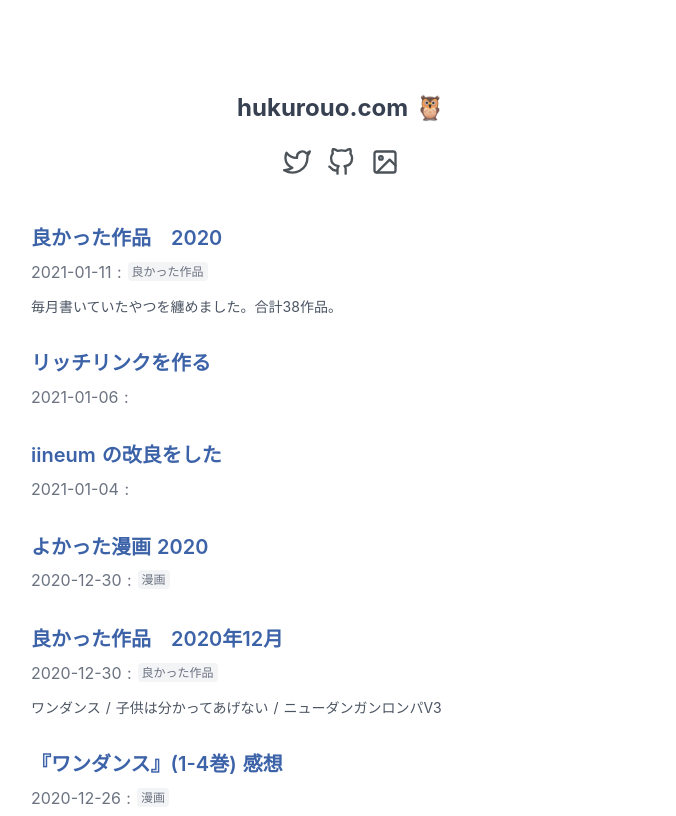
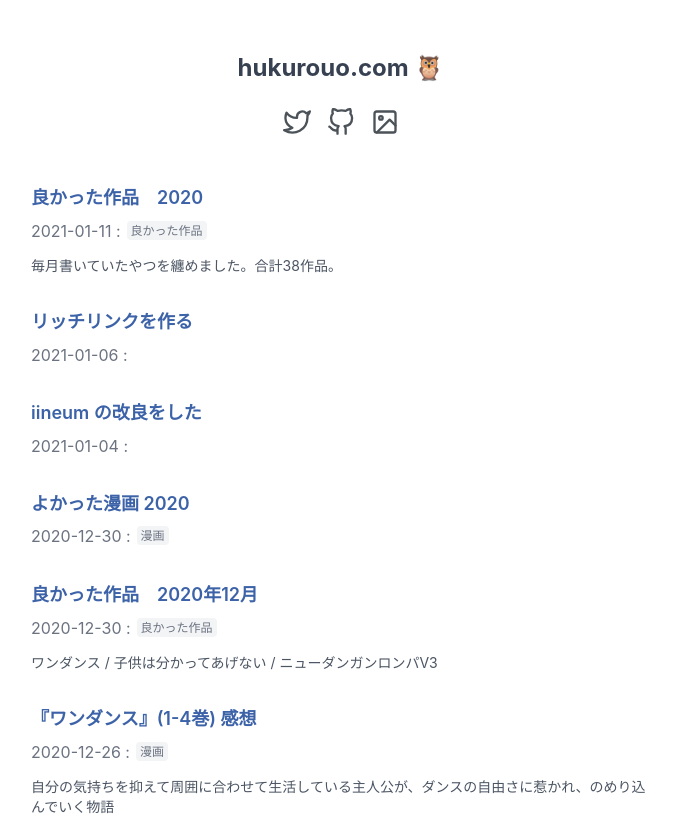
Before and after one commit to n1sym/hukurouo-blog-next, a Next.js app: page / in a window 1280 px wide. Shown: the top 816 px of the page, without its empty margins (299-975 px from the left). Built offline with nearby package versions, Linux system fonts and the light colour scheme.

Commit message:
sp view 2

```diff
--- a/components/Articles.tsx
+++ b/components/Articles.tsx
@@ -6,7 +6,7 @@ export default function articles({ allPostsData }: {allPostsData:any}) {
       {allPostsData.map(({ id, date, title, tags, description }) => (
         <li className="mb-3" key={id}>
           <Link href={`/articles/${id}`}>
-            <a className="text-xl font-semibold text-link-blue ">{title}</a>
+            <a className="text-lg font-semibold text-link-blue ">{title}</a>
           </Link>
           <div className="flex mt-0.5">
             <div className="text-gray-500 text-base pt-1">{date} :</div>
--- a/pages/_document.tsx
+++ b/pages/_document.tsx
@@ -7,7 +7,7 @@ export default class MyDocument extends Document {
         <Head>
           <link rel="icon" href="/favicon.png" />
         </Head>
-        <body className="pt-10 pb-20">
+        <body className="">
           <Main />
           <NextScript />
         </body>
--- a/pages/articles/[id].tsx
+++ b/pages/articles/[id].tsx
@@ -10,9 +10,9 @@ export default function Post({ postData }) {
       <Head>
         <title>{postData.title}</title>
       </Head>
-      <article className={`${styles.article} mt-16 mb-20`}>
-        <h1>{postData.title}</h1>
-        <div className="text-gray-500 mb-8">
+      <article className={`${styles.article} mt-16 mb-16`}>
+        <div className="text-2xl font-bold leading-snug	">{postData.title}</div>
+        <div className="text-gray-500 mt-2 mb-8">
           {postData.date}
         </div>
         <div dangerouslySetInnerHTML={{ __html: postData.contentHtml }} />
--- a/posts/2020-12-26-onedance-saikou.md
+++ b/posts/2020-12-26-onedance-saikou.md
@@ -4,7 +4,7 @@ date: 2020-12-26
 categories: 感想文
 tags: [漫画]
 toc_flg: false
-description: 自分の気持ちを抑えて周囲に合わせて生活している主人公が、ダンスの自由さに惹かれ、のめり込んでいく物語。
+description: 自分の気持ちを抑えて周囲に合わせて生活している主人公が、ダンスの自由さに惹かれ、のめり込んでいく物語
 thumbnail: https://firebasestorage.googleapis.com/v0/b/hukurouo.appspot.com/o/images%2Fimage0.png?alt=media&token=1f4b41b6-c71c-4965-8022-5de78b0f0e4b
 ---
 
--- a/styles/global.css
+++ b/styles/global.css
@@ -35,14 +35,3 @@ body {
     text-align: left;
     background-color: #fff;
 }
-
-html {
-  font-family: Source Sans Pro,-apple-system,BlinkMacSystemFont,Segoe UI,Roboto,Helvetica Neue,Arial,sans-serif;
-  font-size: 16px;
-  word-spacing: 1px;
-  -ms-text-size-adjust: 100%;
-  -webkit-text-size-adjust: 100%;
-  -moz-osx-font-smoothing: grayscale;
-  -webkit-font-smoothing: antialiased;
-  box-sizing: border-box;
-}
```
Also changed, not shown: pages/articles/articles.module.css (+5 -2 lines).
